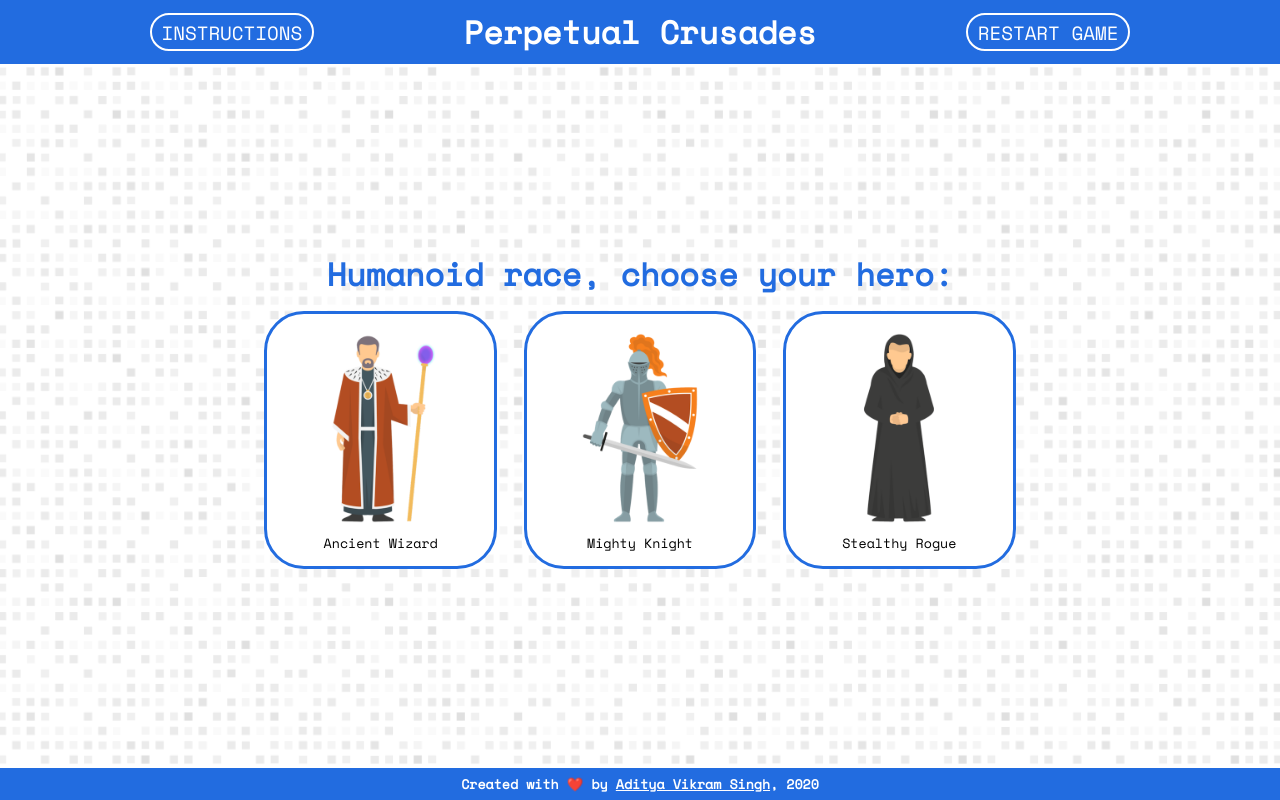
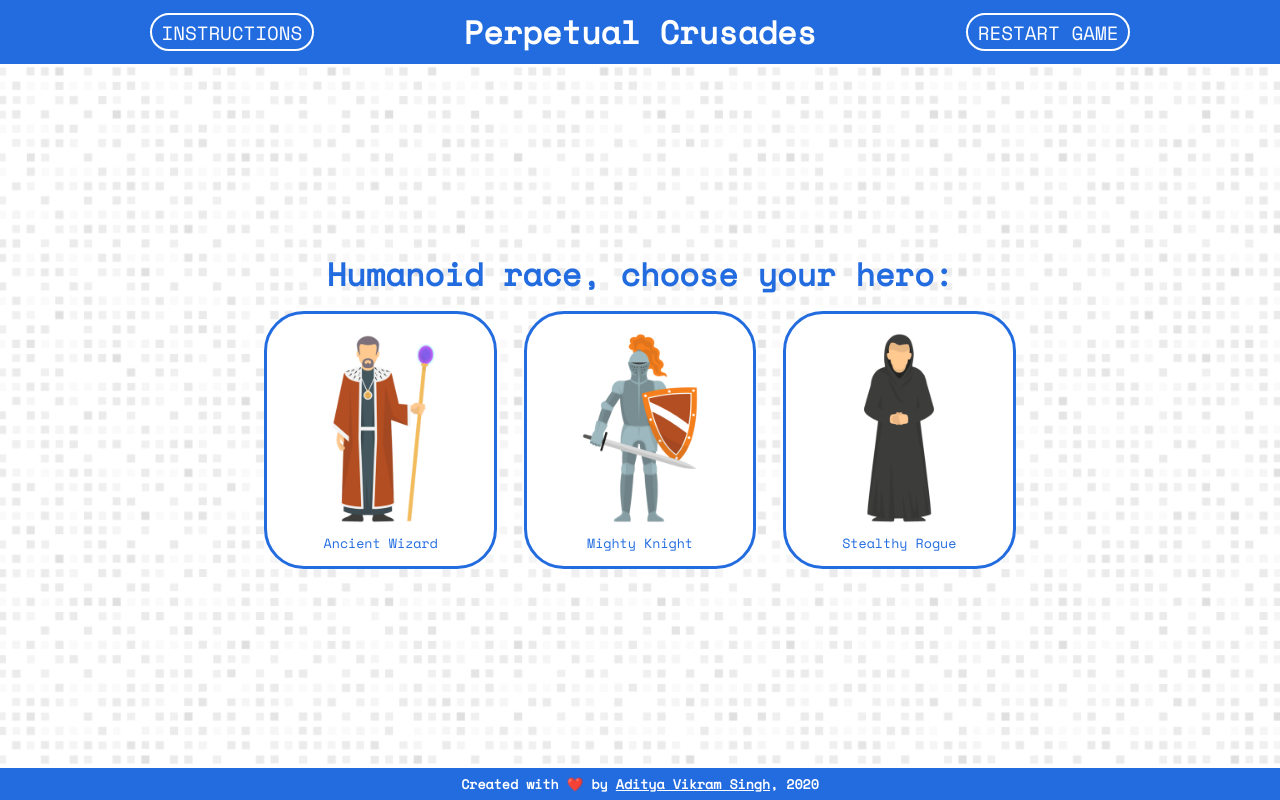
Before and after one commit to mccoyplayer/perpetual-game, a React (Create React App) app: page / in a window 1280 px wide. Built offline with nearby package versions, Linux system fonts and the light colour scheme.

Commit message:
Updated styles

```diff
--- a/src/App.css
+++ b/src/App.css
@@ -32,6 +32,7 @@
 .character {
   background-color: white;
   border: 0.25em solid #226ce0;
+  color: #226ce0;
   border-radius: 3em;
   cursor: pointer;
   padding: 1em;
@@ -131,7 +132,7 @@ game-tile::before {
   padding-bottom: 100%;
 }
 
-.game-tile > img {
+.game-tile>img {
   width: 100%;
   height: 100%;
   margin: 0;
```
Also changed, not shown: 8 other files (tests, documents, lock files or other folders).
